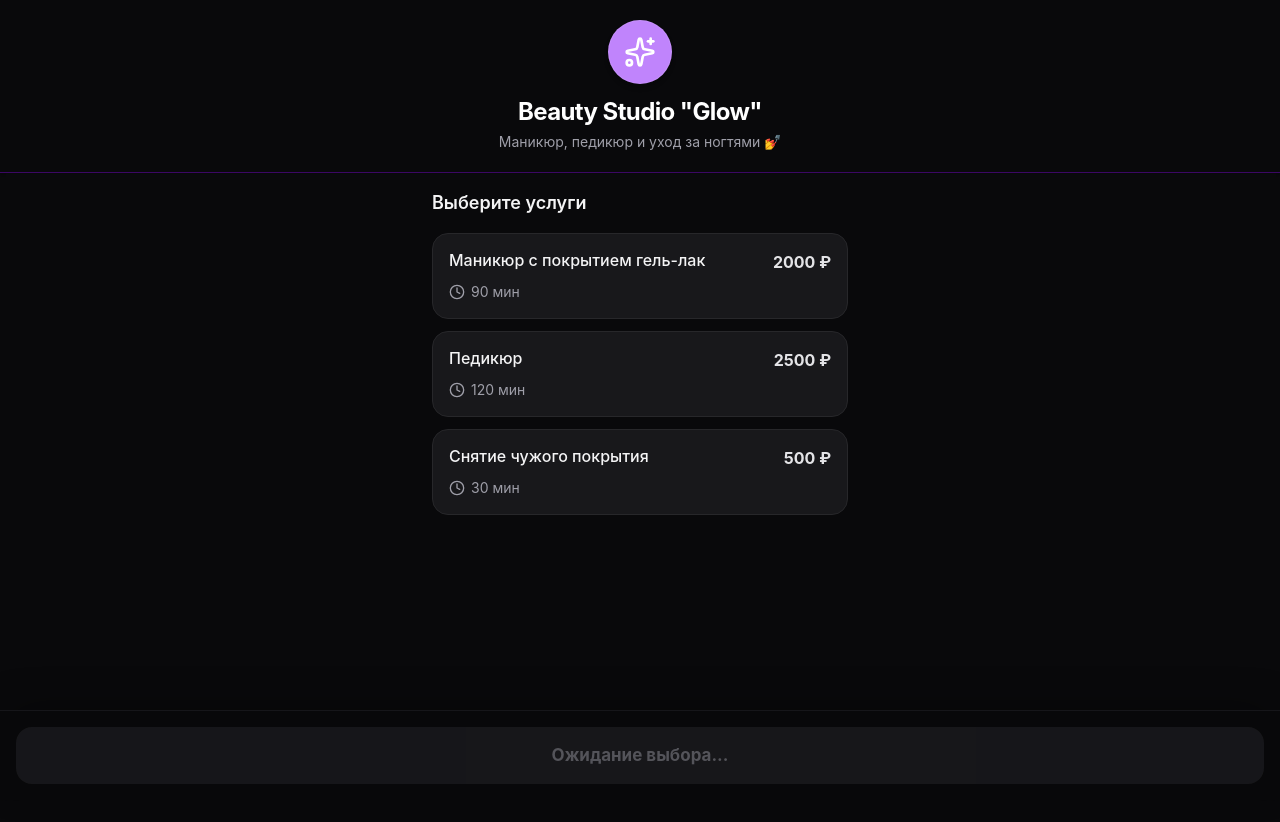
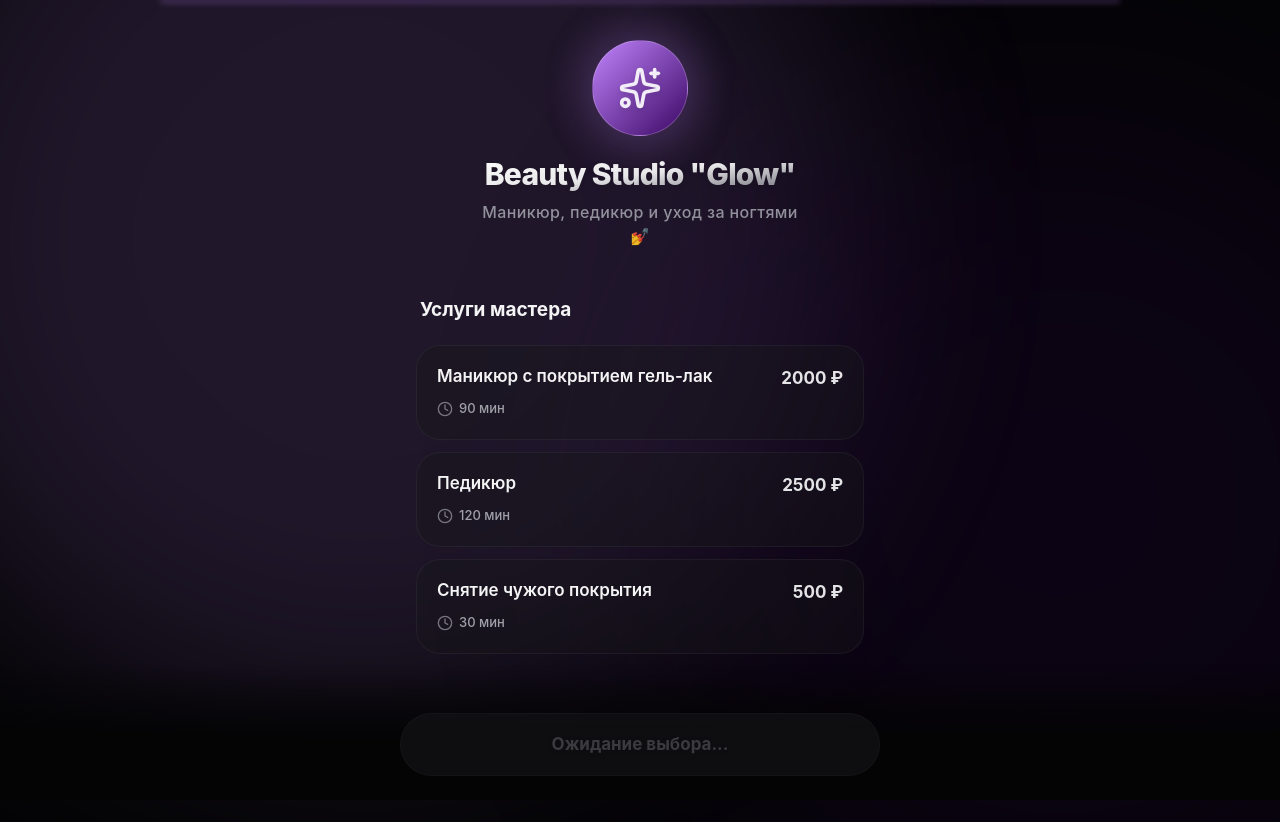
Before and after one commit to Jamekaturo/telegram-booking-app, a React (Vite) app: page / in a window 1280 px wide. Shown: the top 822 px of the page. Before the commit the page ends 800 px from the top, so only its background shows below. Built offline with nearby package versions, Linux system fonts and the light colour scheme.

Commit message:
Premium Ultra Design

```diff
--- a/src/App.tsx
+++ b/src/App.tsx
@@ -72,10 +72,21 @@ function App() {
   };
 
   return (
-    <div className="min-h-[100dvh] bg-zinc-950 pb-[140px] font-sans text-zinc-100">
-      <Header tenant={tenant} />
+    <div className="min-h-[100dvh] bg-[#040405] pb-[140px] font-sans text-zinc-100 relative overflow-x-hidden">
+      {/* Premium animated background blur blobs */}
+      <div
+        className="fixed top-[-20%] left-[-10%] w-[70vw] h-[70vw] rounded-full blur-[100px] opacity-20 pointer-events-none animate-blob"
+        style={{ backgroundColor: tenant.colors.primary }}
+      />
+      <div
+        className="fixed top-[20%] right-[-10%] w-[60vw] h-[60vw] rounded-full blur-[120px] opacity-10 pointer-events-none animate-blob"
+        style={{ backgroundColor: tenant.colors.secondary, animationDelay: '2s' }}
+      />
 
-      <main className="max-w-md mx-auto fade-in">
+      <div className="relative z-10">
+        <Header tenant={tenant} />
+
+        <main className="max-w-[480px] mx-auto fade-in pb-8">
         <ServiceList
           tenant={tenant}
           selectedServiceIds={selectedServiceIds}
@@ -99,6 +110,7 @@ function App() {
           </div>
         )}
       </main>
+      </div>
 
       <BookingButton
         tenant={tenant}
--- a/src/components/BookingButton.tsx
+++ b/src/components/BookingButton.tsx
@@ -11,21 +11,28 @@ interface BookingButtonProps {
 
 export const BookingButton: React.FC<BookingButtonProps> = ({ tenant, disabled, onClick, totalPrice }) => {
   return (
-    <div className="fixed bottom-0 left-0 right-0 p-4 bg-zinc-950/80 backdrop-blur-md border-t border-zinc-800/50 pb-10 sm:pb-4 shadow-[0_-10px_40px_-15px_rgba(0,0,0,0.5)] z-50">
+    <div className="fixed bottom-0 left-0 right-0 p-4 bg-gradient-to-t from-[#040405] via-[#040405]/95 to-transparent pt-12 pb-10 sm:pb-6 z-50 pointer-events-none">
+      <div className="max-w-[480px] mx-auto pointer-events-auto">
         <button
           disabled={disabled}
           onClick={onClick}
-        className="w-full flex items-center justify-center gap-3 py-4 rounded-2xl text-[17px] font-bold transition-all disabled:opacity-50 disabled:cursor-not-allowed transform active:scale-[0.98] shadow-lg disabled:shadow-none"
+          className="w-full relative overflow-hidden flex items-center justify-center gap-3 py-4 sm:py-4.5 rounded-[2rem] text-[17px] font-bold transition-all duration-300 disabled:opacity-50 disabled:cursor-not-allowed transform active:scale-[0.98] shadow-[0_10px_40px_rgba(0,0,0,0.6)] disabled:shadow-none border border-white/5"
           style={{
-          backgroundColor: disabled ? '#27272a' : tenant.colors.primary, // zinc-800 for disabled
-          color: disabled ? '#a1a1aa' : 'white', // zinc-400 for text
+            background: disabled ? '#18181b' : `linear-gradient(135deg, ${tenant.colors.primary} 0%, ${tenant.colors.secondary} 100%)`,
+            color: disabled ? '#71717a' : 'white',
           }}
         >
-        <span>
+          {/* Animated Shine Effect */}
+          {!disabled && (
+            <div className="absolute top-0 bottom-0 left-[-100%] w-[50%] bg-gradient-to-r from-transparent via-white/20 to-transparent skew-x-[-20deg] animate-shimmer" />
+          )}
+
+          <span className="relative z-10 flex items-center gap-3 drop-shadow-sm">
             {disabled ? 'Ожидание выбора...' : `Записаться на ${totalPrice} ₽`}
+            {!disabled && <CheckCircle className="w-5 h-5 text-white/90" />}
           </span>
-        {!disabled && <CheckCircle className="w-5 h-5 text-white/90" />}
         </button>
+      </div>
     </div>
   );
 };
--- a/src/components/Header.tsx
+++ b/src/components/Header.tsx
@@ -8,16 +8,33 @@ interface HeaderProps {
 
 export const Header: React.FC<HeaderProps> = ({ tenant }) => {
   return (
-    <header className="p-5 flex flex-col items-center justify-center border-b border-zinc-800 shadow-sm relative overflow-hidden" style={{ borderColor: tenant.colors.secondary }}>
+    <header className="px-6 pt-10 pb-8 flex flex-col items-center justify-center relative z-10 transition-all">
+      {/* Sleek top glow line */}
       <div
-        className="absolute w-full h-full opacity-10 top-0 left-0 -z-10"
+        className="absolute top-0 left-1/2 -translate-x-1/2 w-3/4 h-[2px] blur-[3px] opacity-60"
         style={{ backgroundColor: tenant.colors.primary }}
       />
-      <div className="w-16 h-16 rounded-full flex items-center justify-center mb-3 shadow-md border border-white/10" style={{ backgroundColor: tenant.colors.primary }}>
-        <Sparkles className="text-white w-8 h-8" />
+
+      {/* Glowing Icon */}
+      <div className="relative mb-5 group">
+        <div
+          className="absolute inset-0 rounded-full blur-xl opacity-60 group-hover:opacity-80 transition-opacity duration-300"
+          style={{ backgroundColor: tenant.colors.primary }}
+        />
+        <div
+          className="w-20 h-20 sm:w-24 sm:h-24 rounded-full flex items-center justify-center relative shadow-[0_0_40px_rgba(0,0,0,0.5)] border border-white/20 backdrop-blur-xl"
+          style={{ background: `linear-gradient(135deg, ${tenant.colors.primary} 0%, ${tenant.colors.secondary} 100%)` }}
+        >
+          <Sparkles className="text-white w-9 h-9 sm:w-11 sm:h-11 opacity-90 drop-shadow-md" />
+        </div>
       </div>
-      <h1 className="text-2xl font-bold text-center tracking-tight text-white">{tenant.name}</h1>
-      <p className="text-sm text-center text-zinc-400 mt-1 max-w-sm">{tenant.description}</p>
+
+      <h1 className="text-[28px] sm:text-3xl font-extrabold text-center tracking-tight text-transparent bg-clip-text bg-gradient-to-br from-white via-white/90 to-zinc-500 drop-shadow-sm">
+        {tenant.name}
+      </h1>
+      <p className="text-[15px] sm:text-base text-center text-zinc-400/90 mt-2 max-w-xs font-medium tracking-wide">
+        {tenant.description}
+      </p>
     </header>
   );
 };
--- a/src/components/ServiceList.tsx
+++ b/src/components/ServiceList.tsx
@@ -13,7 +13,10 @@ interface ServiceListProps {
 export const ServiceList: React.FC<ServiceListProps> = ({ tenant, selectedServiceIds, onToggleService }) => {
   return (
     <div className="p-4 space-y-3">
-      <h2 className="text-lg font-semibold text-zinc-100 mb-4">Выберите услуги</h2>
+      <h2 className="text-[19px] font-bold text-zinc-100 flex items-center gap-2 px-1 mb-5">
+        Услуги мастера
+      </h2>
+      <div className="flex flex-col gap-3">
       {tenant.services.map((service) => {
         const isSelected = selectedServiceIds.includes(service.id);
         return (
@@ -22,33 +25,43 @@ export const ServiceList: React.FC<ServiceListProps> = ({ tenant, selectedServic
             onClick={() => onToggleService(service.id)}
             className={twMerge(
               clsx(
-                "w-full text-left p-4 rounded-2xl flex flex-col gap-2 transition-all duration-200 border",
+                "w-full text-left p-4 sm:p-5 rounded-3xl flex flex-col gap-2 transition-all duration-300 border backdrop-blur-md relative overflow-hidden group",
                 isSelected
-                  ? "shadow-sm border-transparent"
-                  : "bg-zinc-900 border-zinc-800 hover:border-zinc-700 hover:bg-zinc-800/80"
+                  ? "shadow-[0_8px_30px_rgba(0,0,0,0.12)] border-transparent"
+                  : "bg-zinc-900/40 border-white/5 hover:border-white/10 hover:bg-zinc-800/40"
               )
             )}
-            style={{
-              backgroundColor: isSelected ? tenant.colors.secondary : undefined,
-              borderColor: isSelected ? tenant.colors.primary : undefined,
-            }}
+            style={
+              isSelected ? {
+                background: `linear-gradient(135deg, ${tenant.colors.secondary}10 0%, ${tenant.colors.secondary}60 100%)`,
+                borderColor: tenant.colors.primary,
+                boxShadow: `0 0 0 1px ${tenant.colors.primary}`
+              } : undefined
+            }
           >
-            <div className="flex justify-between items-start w-full gap-2">
-              <span className="font-medium text-zinc-100 leading-tight flex-1">{service.name}</span>
+            {isSelected && (
+              <div
+                className="absolute top-[-50%] right-[-10%] w-32 h-32 blur-[40px] rounded-full opacity-30 pointer-events-none"
+                style={{ backgroundColor: tenant.colors.primary }}
+              />
+            )}
+            <div className="flex justify-between items-start w-full gap-2 relative z-10">
+              <span className="font-semibold text-zinc-100 leading-tight flex-1 text-[15px] sm:text-[17px]">{service.name}</span>
               <span
-                className="font-bold whitespace-nowrap"
+                className="font-bold whitespace-nowrap text-[15px] sm:text-[17px]"
                 style={{ color: isSelected ? tenant.colors.primary : '#e4e4e7' }}
               >
                 {service.price} ₽
               </span>
             </div>
-            <div className="flex items-center text-sm text-zinc-400 gap-1.5">
-              <Clock className="w-4 h-4" />
+            <div className="flex items-center text-[13px] font-medium gap-1.5 relative z-10" style={{ color: isSelected ? '#d4d4d8' : '#a1a1aa' }}>
+              <Clock className="w-4 h-4 opacity-70" />
               <span>{service.durationMinutes} мин</span>
             </div>
           </button>
         );
       })}
+      </div>
     </div>
   );
 };
--- a/src/index.css
+++ b/src/index.css
@@ -6,31 +6,53 @@
 }
 
 :root {
-  background-color: var(--tg-theme-bg-color, #09090b);
+  background-color: var(--tg-theme-bg-color, #040405);
   color: var(--tg-theme-text-color, #ffffff);
 }
 
 body {
   margin: 0;
   font-family: -apple-system, BlinkMacSystemFont, "Segoe UI", Roboto, Helvetica, Arial, sans-serif;
-  background-color: var(--tg-theme-secondary-bg-color, #09090b);
+  background-color: var(--tg-theme-secondary-bg-color, #040405);
   color: var(--tg-theme-text-color, #fafafa);
   -webkit-font-smoothing: antialiased;
   -moz-osx-font-smoothing: grayscale;
 }
 
-/* Animations */
+/* Base Animations */
 .fade-in {
-  animation: fadeIn 0.4s ease-out forwards;
+  animation: fadeIn 0.6s cubic-bezier(0.16, 1, 0.3, 1) forwards;
 }
 
 .animate-slide-up {
-  animation: slideUp 0.4s cubic-bezier(0.16, 1, 0.3, 1) forwards;
+  opacity: 0;
+  animation: slideUp 0.6s cubic-bezier(0.16, 1, 0.3, 1) forwards;
+}
+
+/* Premium micro-animations */
+.animate-blob {
+  animation: blob 15s infinite alternate cubic-bezier(0.4, 0, 0.2, 1);
+}
+
+.animate-shimmer {
+  background-size: 200% auto;
+  animation: shimmer 2.5s linear infinite;
+}
+
+@keyframes blob {
+  0% { transform: translate(0, 0) scale(1); opacity: 0.2; }
+  33% { transform: translate(40px, -50px) scale(1.1); opacity: 0.15; }
+  66% { transform: translate(-20px, 20px) scale(0.9); opacity: 0.25; }
+  100% { transform: translate(0, 0) scale(1); opacity: 0.2; }
+}
+
+@keyframes shimmer {
+  to { background-position: 200% center; }
 }
 
 @keyframes fadeIn {
-  from { opacity: 0; }
-  to { opacity: 1; }
+  from { opacity: 0; transform: translateY(10px); }
+  to { opacity: 1; transform: translateY(0); }
 }
 
 @keyframes slideUp {
```
Also changed, not shown: api/bot.ts (+26 -28 lines), src/components/Calendar.tsx (+37 -25 lines), src/components/TimeSlots.tsx (+15 -10 lines). Lines whose indentation alone changed are shown as unchanged.
